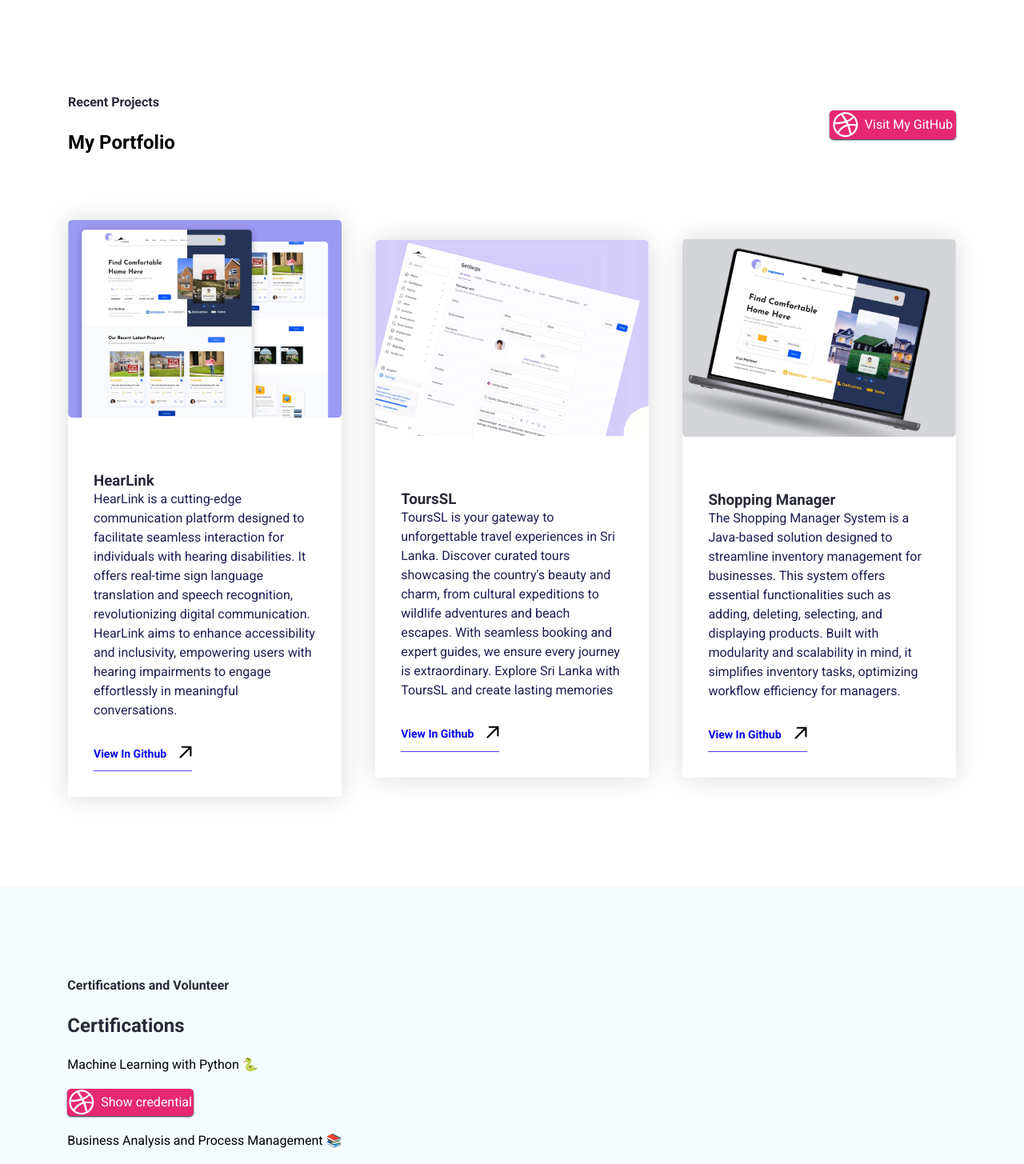
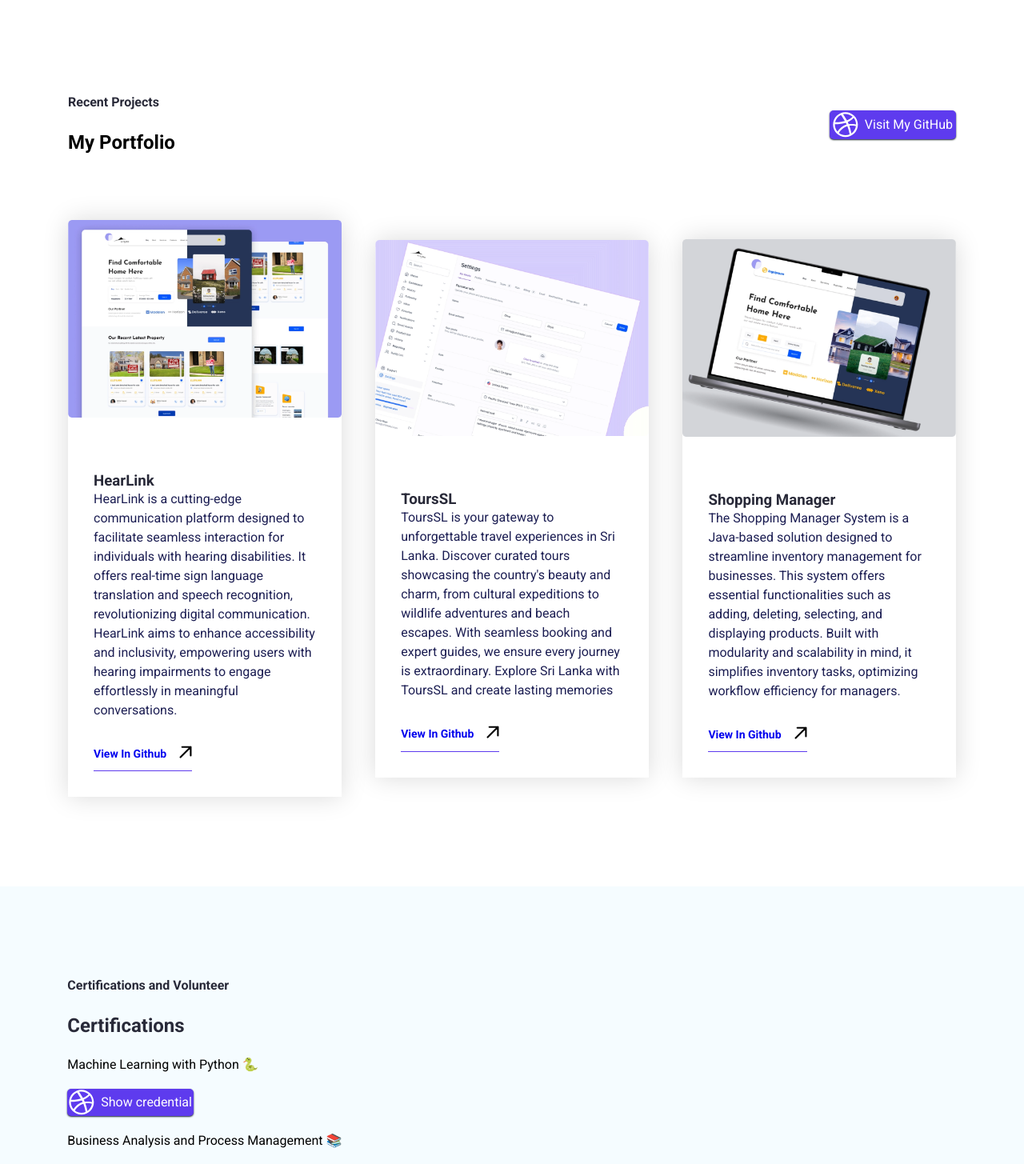
Before and after one commit to sahanyaL/react-js-personal-portfolio-main, a React (Create React App) app: page / in a window 1280 px wide. Shown: the part 2800-4255 px from the top of the page at 80% size. Built offline with nearby package versions, Linux system fonts and the light colour scheme.

Commit message:
add css to buttons

```diff
--- a/src/App.css
+++ b/src/App.css
@@ -66,10 +66,12 @@ p {
   background-color: var(--white);
 }
 
+
+
 .btn-github {
   color: var(--white);
-  background-color: var(--github);
-  border: var(--github);
+  background-color: var(--primary);;
+  border: var(--primary);;
   display: flex;
   flex-direction: row;
   justify-content: center;
@@ -81,8 +83,8 @@ p {
 
 .btn-github2 {
   color: var(--white);
-  background-color: var(--github);
-  border: var(--github);
+  background-color: var(--primary);;
+  border: var(--primary);;
   display: flex;
   flex-direction: row;
   justify-content: center;
@@ -93,14 +95,15 @@ p {
 }
 
 .btn-github2:hover {
-  color: var(--github);
+  color: var(--primary);;
   background-color: var(--white);
 }
 
 .btn-github:hover {
-  color: var(--github);
+  color: var(--primary);;
   background-color: var(--white);
 }
+
 
 .credential-link {
   text-decoration: none; /* Remove underline from the link */
```
